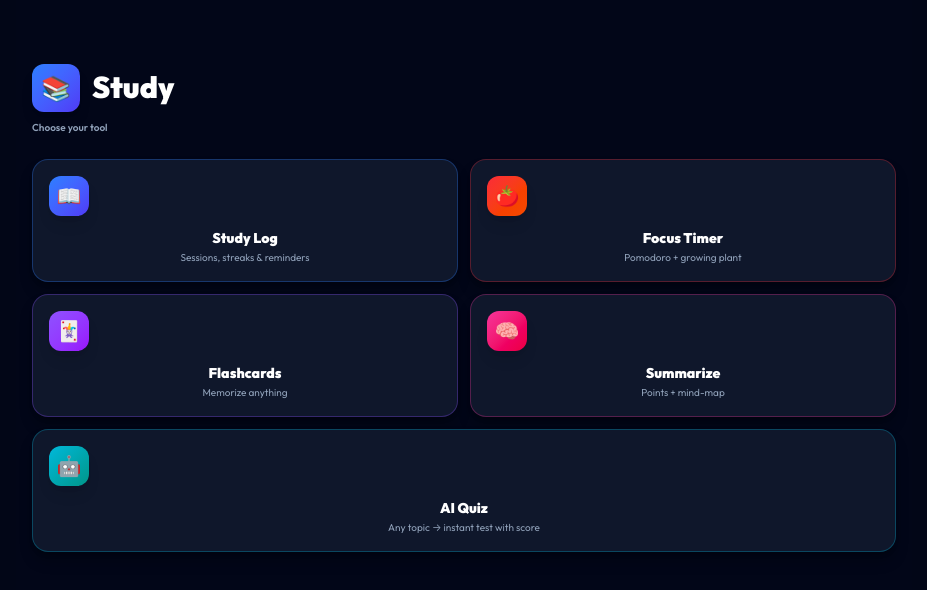
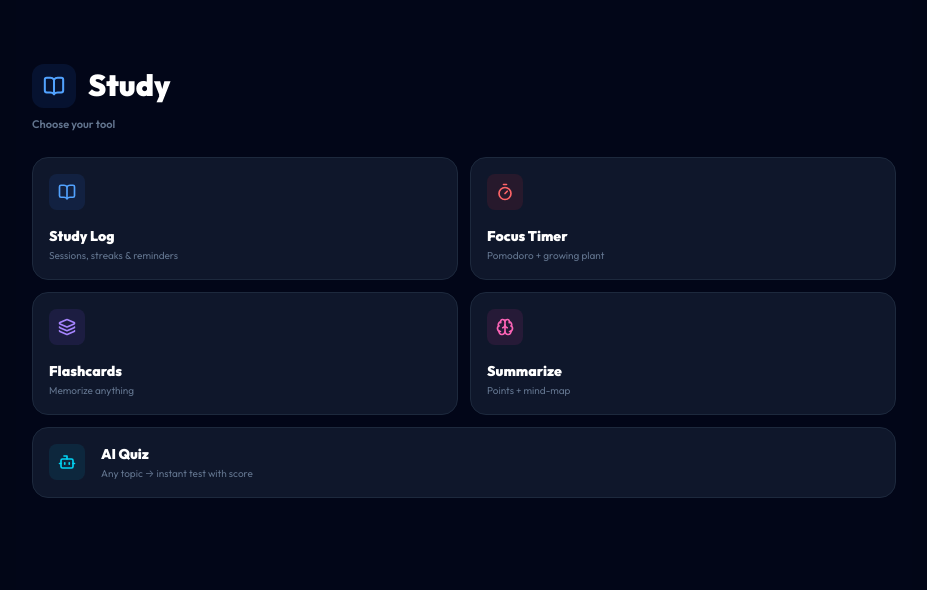
Before and after one commit to prashant14391443-ship-it/daily-goal, a Next.js app: page /study-tracker in a window 1280 px wide. Shown: the top 590 px of the page, without its empty margins (176-1103 px from the left). Built offline with nearby package versions, Linux system fonts and the light colour scheme; no server answers.

Commit message:
study hub: calm pass

```diff
--- a/app/study-tracker/page.tsx
+++ b/app/study-tracker/page.tsx
@@ -1,42 +1,63 @@
 "use client";
 import Link from "next/link";
-import { IconTile } from "@/app/components/ui";
+import { BookOpen, Timer, Layers, Brain, Bot } from "lucide-react";
 
 export default function StudyHub() {
   return (
     <main className="min-h-screen bg-slate-950 text-white px-4 pt-16 pb-24 max-w-4xl mx-auto">
+      {/* HEADER */}
       <div className="mb-6">
         <div className="flex items-center gap-3">
-          <span className="w-12 h-12 shrink-0 rounded-xl bg-gradient-to-br from-blue-500 to-indigo-600 flex items-center justify-center text-2xl shadow-lg">📚</span>
+          <span className="w-11 h-11 shrink-0 rounded-xl bg-blue-500/10 text-blue-400 flex items-center justify-center">
+            <BookOpen size={22} strokeWidth={2.2} />
+          </span>
           <h1 className="text-2xl font-black text-white" style={{ whiteSpace: "nowrap" }}>Study</h1>
         </div>
-        <p className="text-[10px] text-slate-400 font-semibold mt-2">Choose your tool</p>
+        <p className="text-[11px] text-slate-500 font-semibold mt-2">Choose your tool</p>
       </div>
+
+      {/* CALM CARDS */}
       <div className="grid grid-cols-2 gap-3">
-        <Link href="/studylog" className="press bg-slate-900 border border-blue-500/30 rounded-2xl p-4 text-center shadow-lg shadow-black/30">
-          <IconTile emoji="📖" gradient="bg-gradient-to-br from-blue-500 to-indigo-600" />
-          <p className="font-black text-sm mt-3 text-white">Study Log</p>
-          <p className="text-[10px] text-slate-400 mt-0.5">Sessions, streaks & reminders</p>
+        <Link href="/studylog" className="press bg-slate-900 border border-slate-800 rounded-2xl p-4">
+          <span className="w-9 h-9 rounded-lg bg-blue-500/10 text-blue-400 flex items-center justify-center mb-4">
+            <BookOpen size={18} strokeWidth={2.2} />
+          </span>
+          <p className="font-black text-sm text-white">Study Log</p>
+          <p className="text-[10px] text-slate-500 mt-0.5">Sessions, streaks & reminders</p>
         </Link>
-        <Link href="/focus" className="press bg-slate-900 border border-red-500/30 rounded-2xl p-4 text-center shadow-lg shadow-black/30">
-          <IconTile emoji="🍅" gradient="bg-gradient-to-br from-red-500 to-orange-600" />
-          <p className="font-black text-sm mt-3 text-white">Focus Timer</p>
-          <p className="text-[10px] text-slate-400 mt-0.5">Pomodoro + growing plant</p>
+
+        <Link href="/focus" className="press bg-slate-900 border border-slate-800 rounded-2xl p-4">
+          <span className="w-9 h-9 rounded-lg bg-red-500/10 text-red-400 flex items-center justify-center mb-4">
+            <Timer size={18} strokeWidth={2.2} />
+          </span>
+          <p className="font-black text-sm text-white">Focus Timer</p>
+          <p className="text-[10px] text-slate-500 mt-0.5">Pomodoro + growing plant</p>
         </Link>
-        <Link href="/flashcards" className="press bg-slate-900 border border-violet-500/30 rounded-2xl p-4 text-center shadow-lg shadow-black/30">
-          <IconTile emoji="🃏" gradient="bg-gradient-to-br from-violet-500 to-purple-600" />
-          <p className="font-black text-sm mt-3 text-white">Flashcards</p>
-          <p className="text-[10px] text-slate-400 mt-0.5">Memorize anything</p>
+
+        <Link href="/flashcards" className="press bg-slate-900 border border-slate-800 rounded-2xl p-4">
+          <span className="w-9 h-9 rounded-lg bg-violet-500/10 text-violet-400 flex items-center justify-center mb-4">
+            <Layers size={18} strokeWidth={2.2} />
+          </span>
+          <p className="font-black text-sm text-white">Flashcards</p>
+          <p className="text-[10px] text-slate-500 mt-0.5">Memorize anything</p>
         </Link>
-        <Link href="/summarize" className="press bg-slate-900 border border-pink-500/30 rounded-2xl p-4 text-center shadow-lg shadow-black/30">
-          <IconTile emoji="🧠" gradient="bg-gradient-to-br from-pink-500 to-rose-600" />
-          <p className="font-black text-sm mt-3 text-white">Summarize</p>
-          <p className="text-[10px] text-slate-400 mt-0.5">Points + mind-map</p>
+
+        <Link href="/summarize" className="press bg-slate-900 border border-slate-800 rounded-2xl p-4">
+          <span className="w-9 h-9 rounded-lg bg-pink-500/10 text-pink-400 flex items-center justify-center mb-4">
+            <Brain size={18} strokeWidth={2.2} />
+          </span>
+          <p className="font-black text-sm text-white">Summarize</p>
+          <p className="text-[10px] text-slate-500 mt-0.5">Points + mind-map</p>
         </Link>
-        <Link href="/quiz" className="press col-span-2 bg-slate-900 border border-cyan-500/30 rounded-2xl p-4 text-center shadow-lg shadow-black/30">
-          <IconTile emoji="🤖" gradient="bg-gradient-to-br from-cyan-500 to-teal-600" />
-          <p className="font-black text-sm mt-3 text-white">AI Quiz</p>
-          <p className="text-[10px] text-slate-400 mt-0.5">Any topic → instant test with score</p>
+
+        <Link href="/quiz" className="press col-span-2 bg-slate-900 border border-slate-800 rounded-2xl p-4 flex items-center gap-4">
+          <span className="w-9 h-9 shrink-0 rounded-lg bg-cyan-500/10 text-cyan-400 flex items-center justify-center">
+            <Bot size={18} strokeWidth={2.2} />
+          </span>
+          <div className="min-w-0">
+            <p className="font-black text-sm text-white">AI Quiz</p>
+            <p className="text-[10px] text-slate-500 mt-0.5">Any topic → instant test with score</p>
+          </div>
         </Link>
       </div>
     </main>
```
